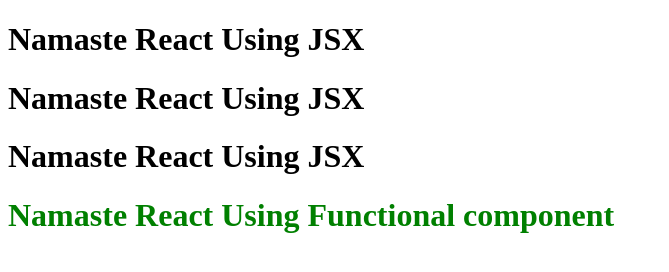
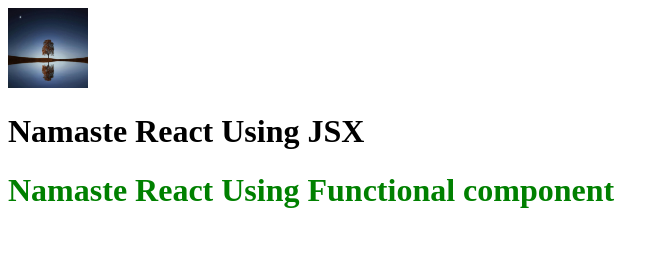
Before and after one commit to padoleshital/React-Tutorial, a React app: page / in a window 1280 px wide. Shown: the whole page, without its empty margins (0-669 px from the left). Built offline with nearby package versions, Linux system fonts and the light colour scheme.

Commit message:
import image in react
Signed-off-by: padoleshital <shitalpadole7@gmail.com>

```diff
--- a/App.js
+++ b/App.js
@@ -1,5 +1,6 @@
 import React from "react";
 import ReactDOM from "react-dom/client";
+import pic from "./image/pexels-pixabay-268533.jpg";
 
 const number = 1000;
 //React element
@@ -12,14 +13,16 @@
 
 // React Functional element
 //component composition
-const HeadingCompoenet = () => (
-    <div id="container">
-      {Title()}
-        <Title></Title>
+const HeadingCompoenet = () => {
+  return (
+  <div id="container">
+      <img className="logo" src={pic}  alt="logo"/>
         <Title/>
         <h1 className="heading">Namaste React Using Functional component</h1>
     </div>
-)
+
+    )
+};
 
 
 const root = ReactDOM.createRoot(document.getElementById("root"));
--- a/index.css
+++ b/index.css
@@ -4,3 +4,7 @@
 .heading{
     color:green
 }
+.logo{
+    width:80px;
+    height: 80px;
+}
```
Also changed, not shown: image/pexels-pixabay-268533.jpg (added).
